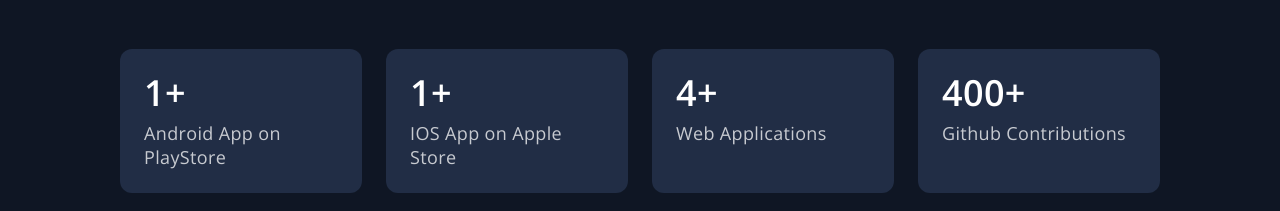
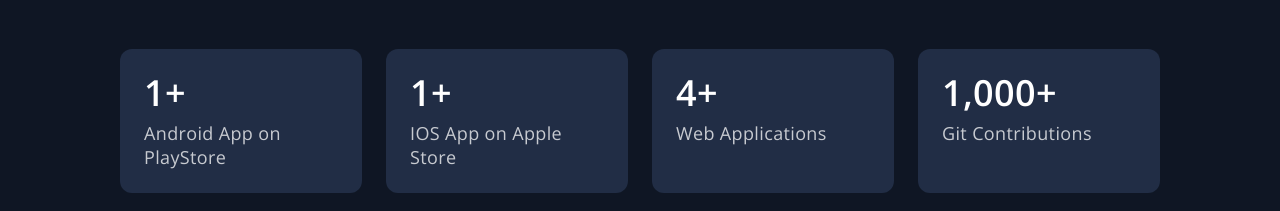
Before and after one commit to hassanprodeveloper/portfolio-nextjs, a Next.js app: page / in a window 1280 px wide. Shown: the part 3797-4008 px from the top of the page. Built offline with nearby package versions, Linux system fonts and the light colour scheme; no server answers.

Commit message:
git commits updated

```diff
--- a/src/components/Acomplishments/Acomplishments.js
+++ b/src/components/Acomplishments/Acomplishments.js
@@ -7,7 +7,7 @@
   { number: 1, text: 'Android App on PlayStore' },
   { number: 1, text: 'IOS App on Apple Store', },
   { number: 4, text: 'Web Applications', },
-  { number: 400, text: 'Github Contributions', }
+  { number: 1000, text: 'Git Contributions', }
 ];
 
 const Acomplishments = () => (
```
